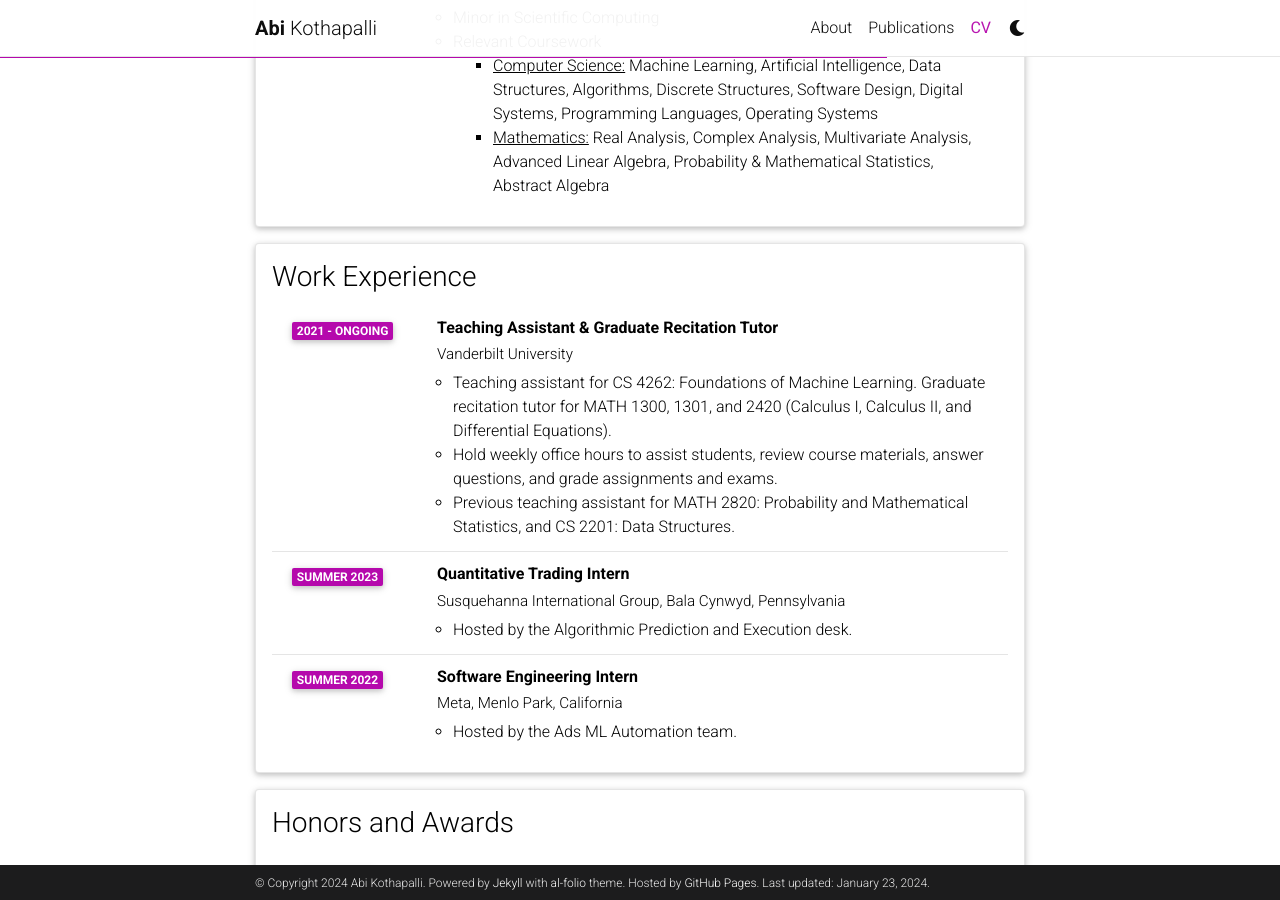
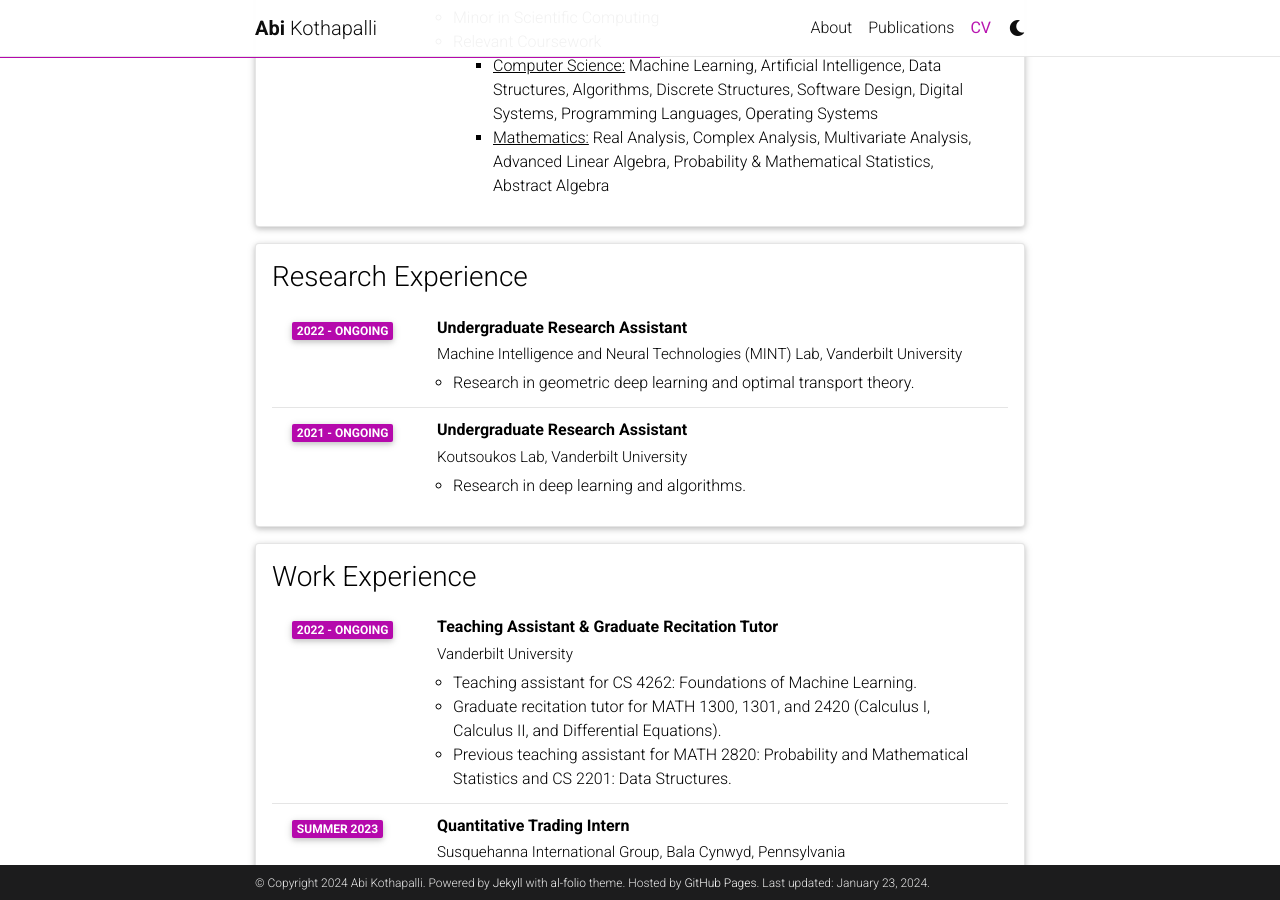
Before and after one commit to abi-kothapalli/abi-kothapalli.github.io, a Jekyll site: the page built from _pages/cv.md, in a window 1280 px wide and 900 px high, scrolled down 505 px. Built offline with Jekyll 4.4.1, drawn with Linux system fonts in a browser that asks for light colours; comment, search, counter and statistics services are not loaded; a style sheet for code colours, icons or effects is not loaded.

Commit message:
Update CV

```diff
--- a/_data/cv.yml
+++ b/_data/cv.yml
@@ -19,16 +19,31 @@
             - "<u>Computer Science:</u> Machine Learning, Artificial Intelligence, Data Structures, Algorithms, Discrete Structures, Software Design, Digital Systems, Programming Languages, Operating Systems"
             - "<u>Mathematics:</u> Real Analysis, Complex Analysis, Multivariate Analysis, Advanced Linear Algebra, Probability & Mathematical Statistics, Abstract Algebra"
 
+- title: Research Experience
+  type: time_table
+  contents:
+    - title: Undergraduate Research Assistant
+      institution: Machine Intelligence and Neural Technologies (MINT) Lab, Vanderbilt University
+      year: 2022 - Ongoing
+      description:
+        - Research in geometric deep learning and optimal transport theory.
+    - title: Undergraduate Research Assistant
+      institution: Koutsoukos Lab, Vanderbilt University
+      year: 2021 - Ongoing
+      description:
+        - Research in deep learning and algorithms.
+
+
 - title: Work Experience
   type: time_table
   contents:
     - title: Teaching Assistant & Graduate Recitation Tutor
       institution: Vanderbilt University
-      year: 2021 - Ongoing
+      year: 2022 - Ongoing
       description:
-        - "Teaching assistant for CS 4262: Foundations of Machine Learning. Graduate recitation tutor for MATH 1300, 1301, and 2420 (Calculus I, Calculus II, and Differential Equations)."
-        - "Hold weekly office hours to assist students, review course materials, answer questions, and grade assignments and exams."
-        - "Previous teaching assistant for MATH 2820: Probability and Mathematical Statistics, and CS 2201: Data Structures."
+        - "Teaching assistant for CS 4262: Foundations of Machine Learning."
+        - "Graduate recitation tutor for MATH 1300, 1301, and 2420 (Calculus I, Calculus II, and Differential Equations)."
+        - "Previous teaching assistant for MATH 2820: Probability and Mathematical Statistics and CS 2201: Data Structures."
     - title: Quantitative Trading Intern
       institution: Susquehanna International Group, Bala Cynwyd, Pennsylvania
       year: Summer 2023
```
